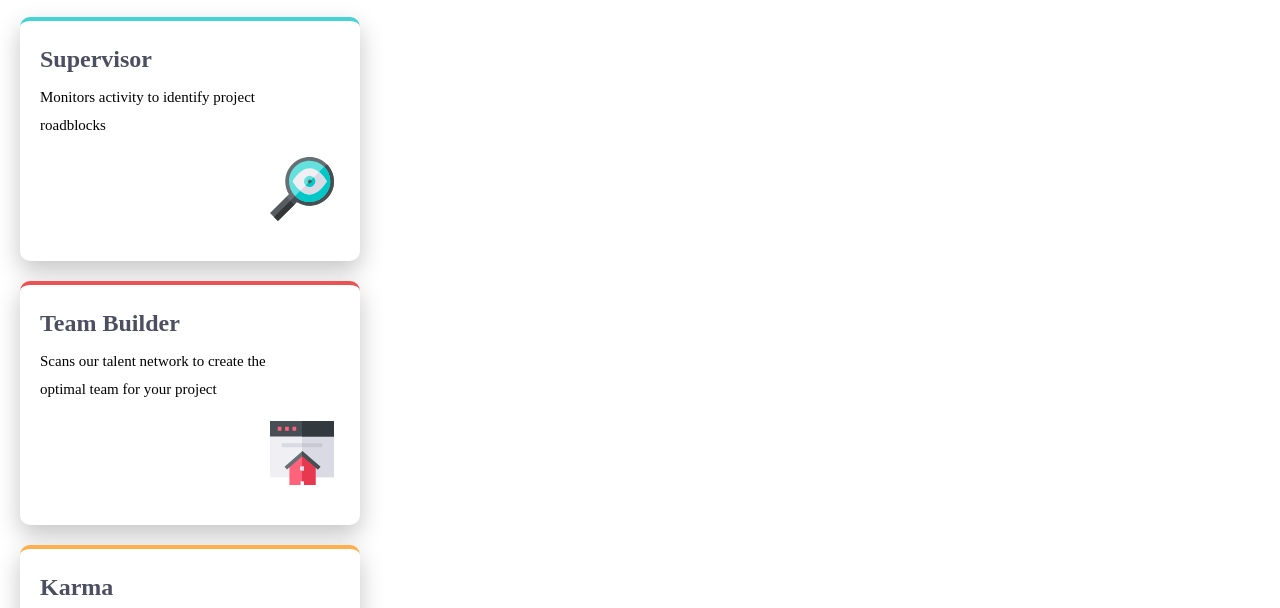
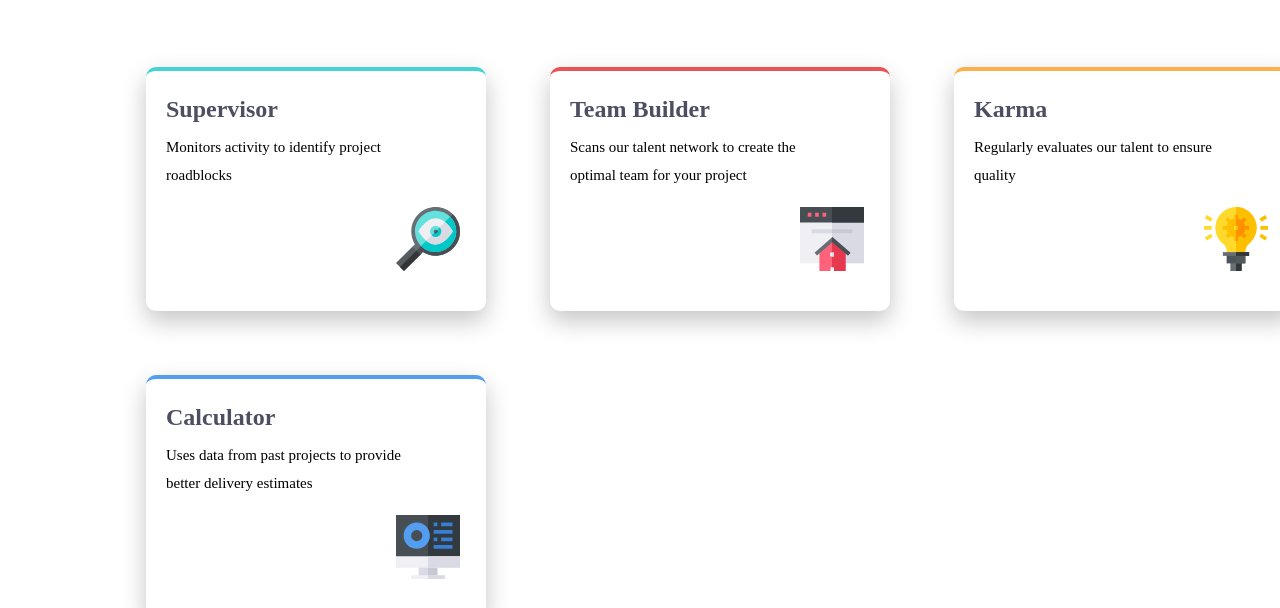
Before and after one commit to IsidoroAros/frontEndChallenges, a plain HTML site: page Newbie/Challenge 2/index.html in a window 1280 px wide. Shown: the part 148-756 px from the top of the page. Drawn offline with Linux system fonts and the light colour scheme.

Commit message:
Grid to CSS

```diff
--- a/Newbie/Challenge 2/index.html
+++ b/Newbie/Challenge 2/index.html
@@ -27,7 +27,7 @@
     </p>
   </div>
 
-  <div class="wrap">
+  <div class="wrap-grid">
       <div class="card" id="card-1">
         <h2 class="card-title">
           Supervisor
--- a/Newbie/Challenge 2/styles.css
+++ b/Newbie/Challenge 2/styles.css
@@ -13,9 +13,6 @@
 
 body{
     width: 1440px;
-}
-.wrap{
-    width: 1000px;
 }
 /*Titles*/
 
@@ -42,6 +39,33 @@ body{
 #banner p{
     margin-top: 15px;
     color: hsl(0, 0%, 76%);
+}
+
+/*Posicionamiento grid*/
+
+.wrap-grid{
+    display: grid;
+    width: 80%;
+    margin: 50px auto;
+    grid-template-columns: repeat(3, 1fr); /*3 columnas de una fracción de espacio cada una*/
+    grid-template-rows: repeat(2, 1fr); /*3 filas de una fracción de espacio cada una*/
+    grid-template-areas:
+    ". card-2 ."
+    "card-1 card-3 card-4";
+    justify-content: center;
+    align-items: center;
+    gap: 24px;
+}
+
+.wrap-grid #card-1{
+    position: relative;
+    grid-row: 1/1;
+    grid-column: 1/1;
+}
+.wrap-grid #card-2{
+    position: relative;
+    grid-row: ;
+    grid-column: ;
 }
 
 
```
